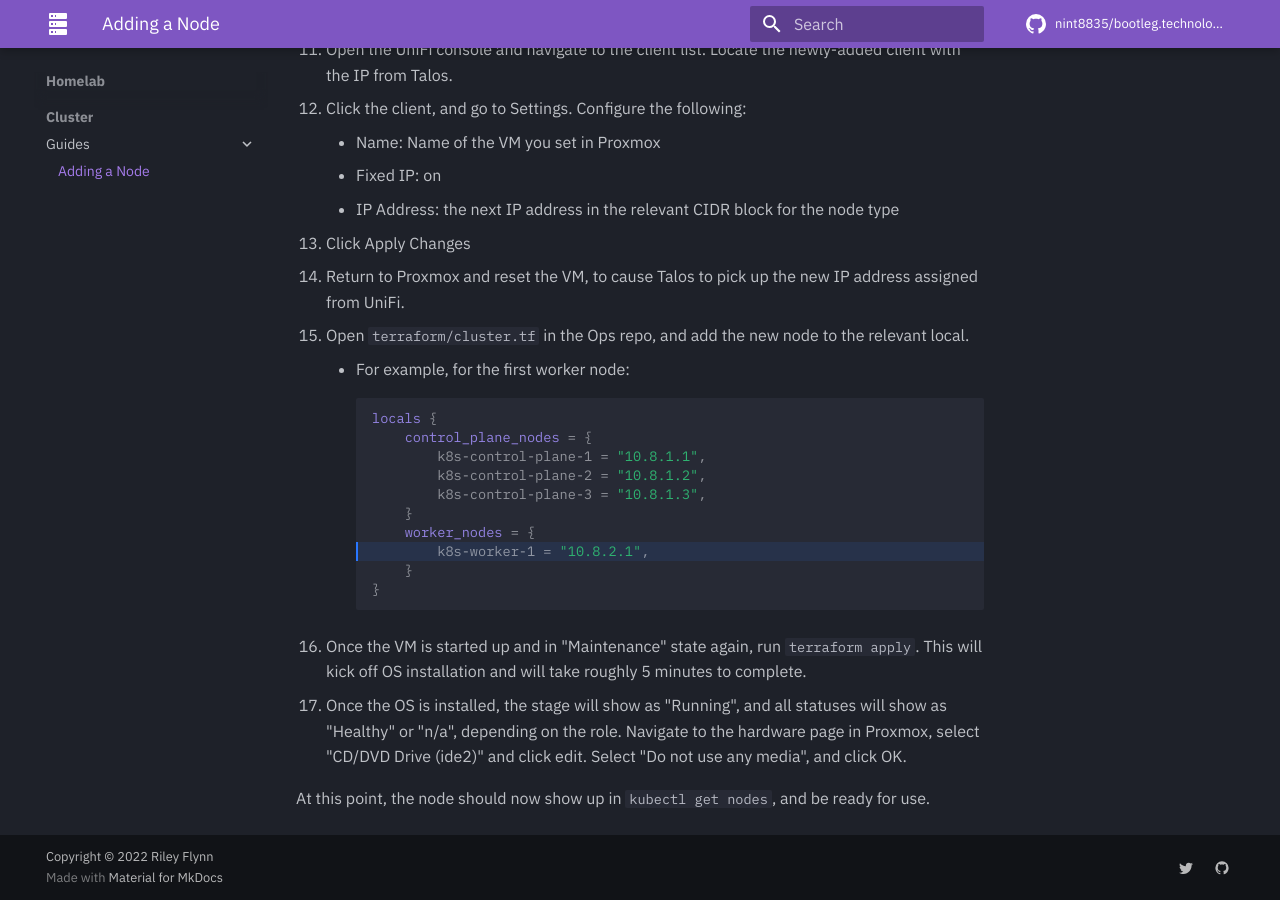
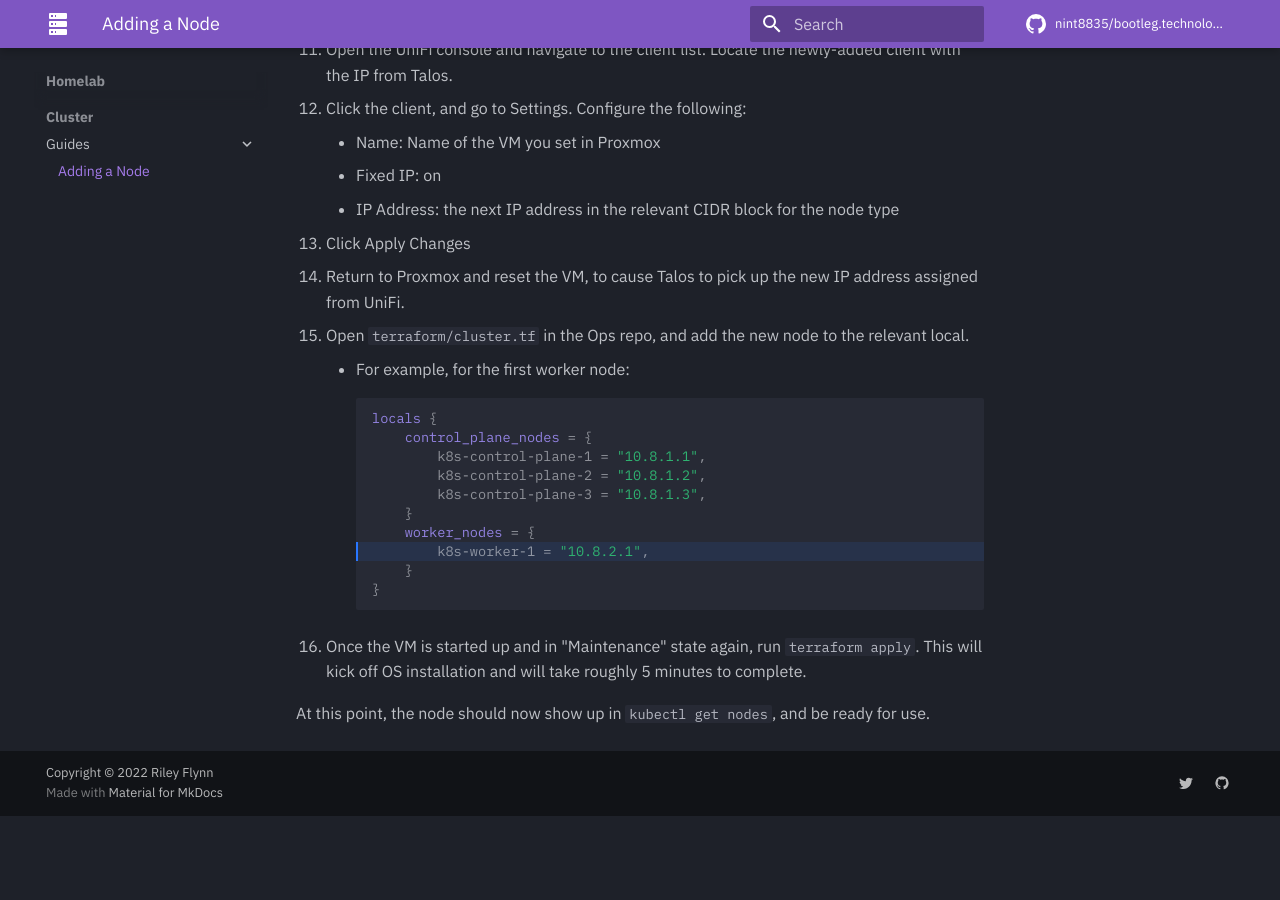
Before and after one commit to nint8835/bootleg.technology, an MkDocs documentation site: the page built from docs/homelab/cluster/guides/adding-a-node.md, in a window 1280 px wide and 900 px high, scrolled down 1219 px. Built offline with MkDocs 1.6.1 and Material for MkDocs 9.7.7, drawn with Linux system fonts in a browser that asks for light colours; plug-ins that fetch from the network failed and are left out; comment, search, counter and statistics services are not loaded; after the commit the page ends 2035 px from its top, so only the background shows below that.

Commit message:
Remove instructions to remove boot ISO
Turns out it doesn't actually install to disk. Whoops.

````diff
--- a/docs/homelab/cluster/guides/adding-a-node.md
+++ b/docs/homelab/cluster/guides/adding-a-node.md
@@ -53,6 +53,5 @@ description: Guide on adding a new node to the Talos Kubernetes cluster.
     }
     ```
 16. Once the VM is started up and in "Maintenance" state again, run `terraform apply`. This will kick off OS installation and will take roughly 5 minutes to complete.
-17. Once the OS is installed, the stage will show as "Running", and all statuses will show as "Healthy" or "n/a", depending on the role. Navigate to the hardware page in Proxmox, select "CD/DVD Drive (ide2)" and click edit. Select "Do not use any media", and click OK.
 
 At this point, the node should now show up in `kubectl get nodes`, and be ready for use.
````
